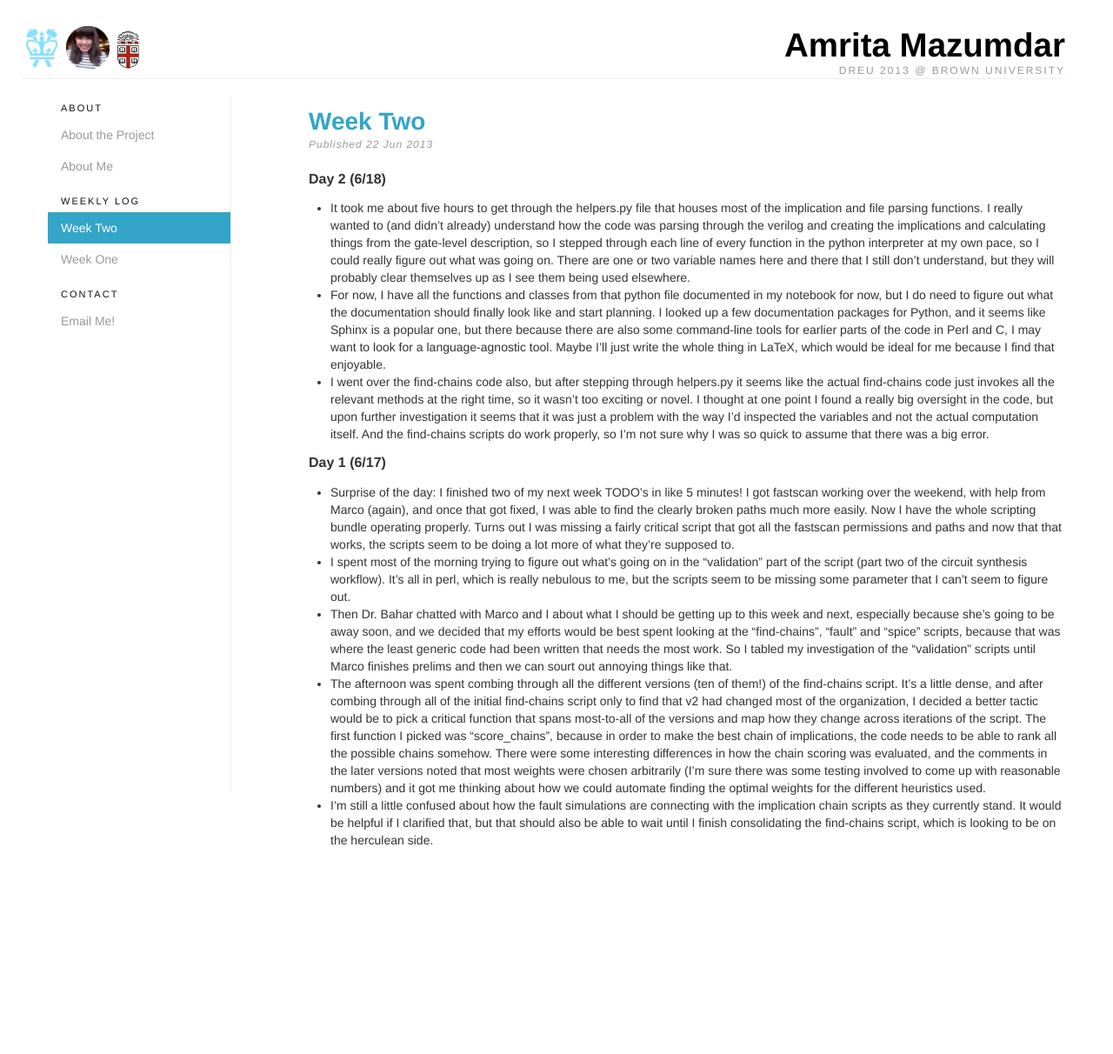
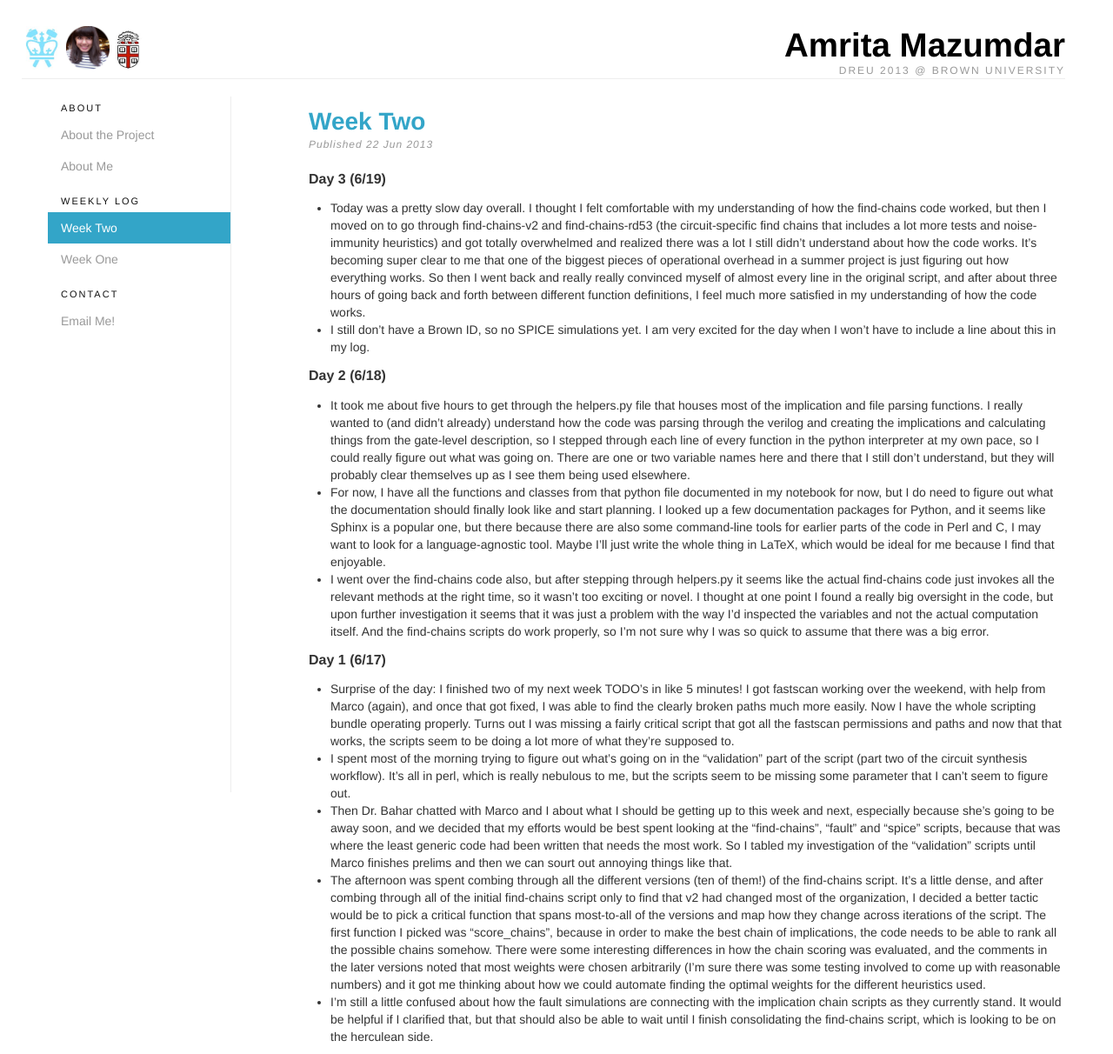
Before and after one commit to amritamaz/dreu-blog, a Jekyll site: the page built from _posts/2013-06-22-week-two.md, in a window 1280 px wide. Shown: the whole page at 87% size. Built offline with Jekyll 4.4.1, drawn with Linux system fonts in a browser that asks for light colours; nearby versions of some CDN libraries; Markdown is read by kramdown in place of the engine named in the settings; before the commit the page ends 986 px from its top, so only the background shows below that.

Commit message:
week two day two

```diff
--- a/_posts/2013-06-22-week-two.md
+++ b/_posts/2013-06-22-week-two.md
@@ -3,6 +3,19 @@ layout: post
 title: Week Two
 category: weekly log
 ---
+
+## Day 3 (6/19)
++ Today was a pretty slow day overall. I thought I felt comfortable with my understanding
+of how the find-chains code worked, but then I moved on to go through find-chains-v2 and
+find-chains-rd53 (the circuit-specific find chains that includes a lot more tests and
+noise-immunity heuristics) and got totally overwhelmed and realized there was a lot I still
+didn't understand about how the code works. It's becoming super clear to me that one of the
+biggest pieces of operational overhead in a summer project is just figuring out how everything
+works. So then I went back and really really convinced myself of almost every line in the original
+script, and after about three hours of going back and forth between different function definitions,
+I feel much more satisfied in my understanding of how the code works.
++ I still don't have a Brown ID, so no SPICE simulations yet. I am very excited for the day
+when I won't have to include a line about this in my log.
 
 ## Day 2 (6/18)
 + It took me about five hours to get through the helpers.py file that
```
